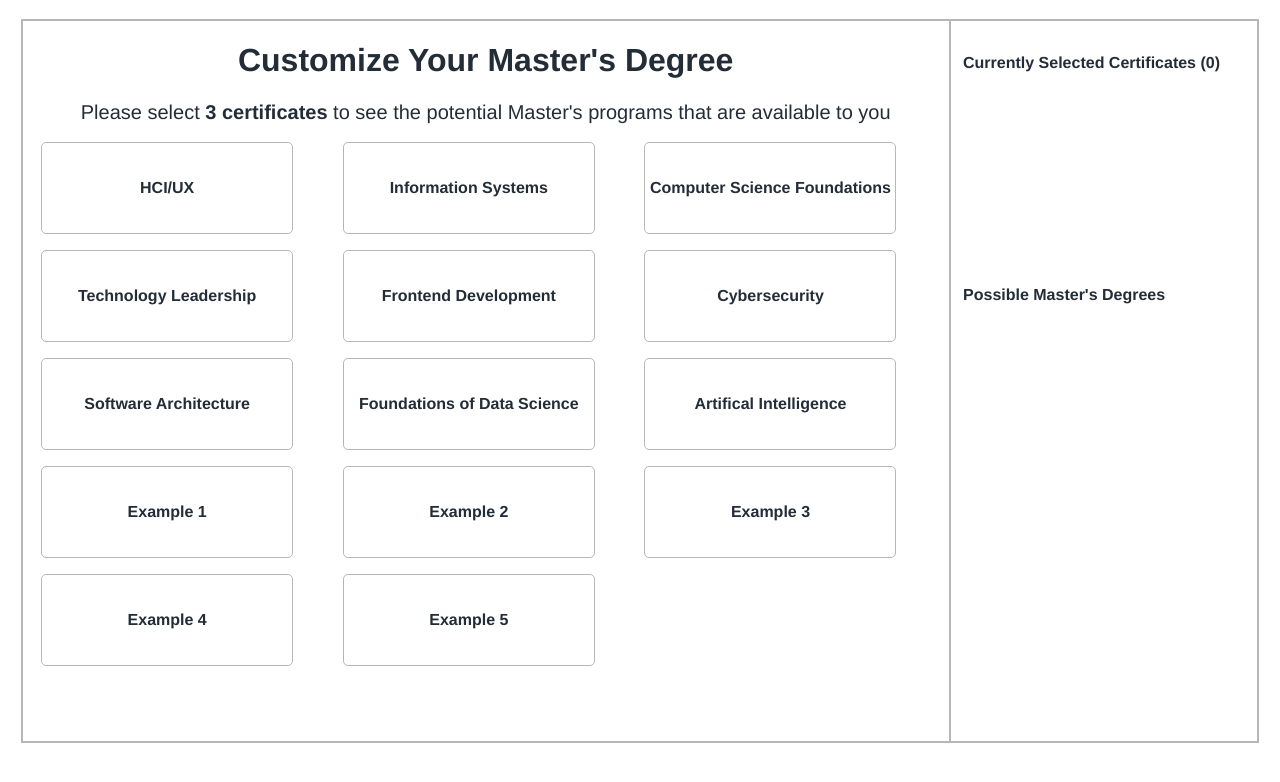
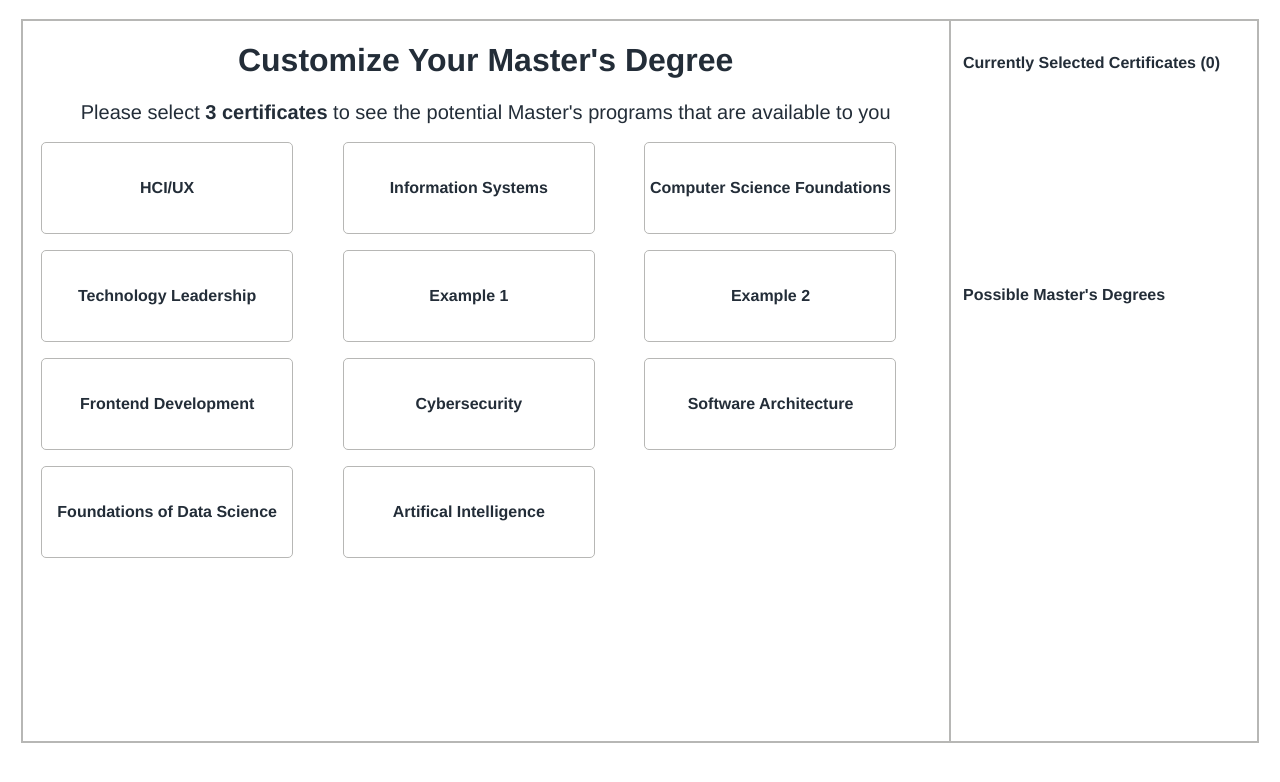
Before and after one commit to awanger/drexel_design_competition, a Vue app: page / in a window 1280 px wide. Shown: the top 782 px of the page. Built offline with nearby package versions, Linux system fonts and the light colour scheme.

Commit message:
Stash away changes before switching to new branch

```diff
--- a/src/App.vue
+++ b/src/App.vue
@@ -58,16 +58,13 @@ export default {
         { name: "Information Systems", requiresCompsci: false},
         { name: "Computer Science Foundations", requiresCompsci: false },
         { name: "Technology Leadership", requiresCompsci: false },
+        { name: "Example 1", requiresCompsci: true},
+        { name: "Example 2", requiresCompsci: true},
         { name: "Frontend Development", requiresCompsci: true },
         { name: "Cybersecurity", requiresCompsci: true  },
         { name: "Software Architecture", requiresCompsci: true },
         { name: "Foundations of Data Science", requiresCompsci: true},
         { name: "Artifical Intelligence", requiresCompsci: true},
-        { name: "Example 1", requiresCompsci: true},
-        { name: "Example 2", requiresCompsci: true},
-        { name: "Example 3", requiresCompsci: true},
-        { name: "Example 4", requiresCompsci: true},
-        { name: "Example 5", requiresCompsci: false},
         // { name: "Example 6", requiresCompsci: true},
         // { name: "Advanced Computer Science", requiresCompsci: true},
         // { name: "Geology", requiresCompsci: false},
```
